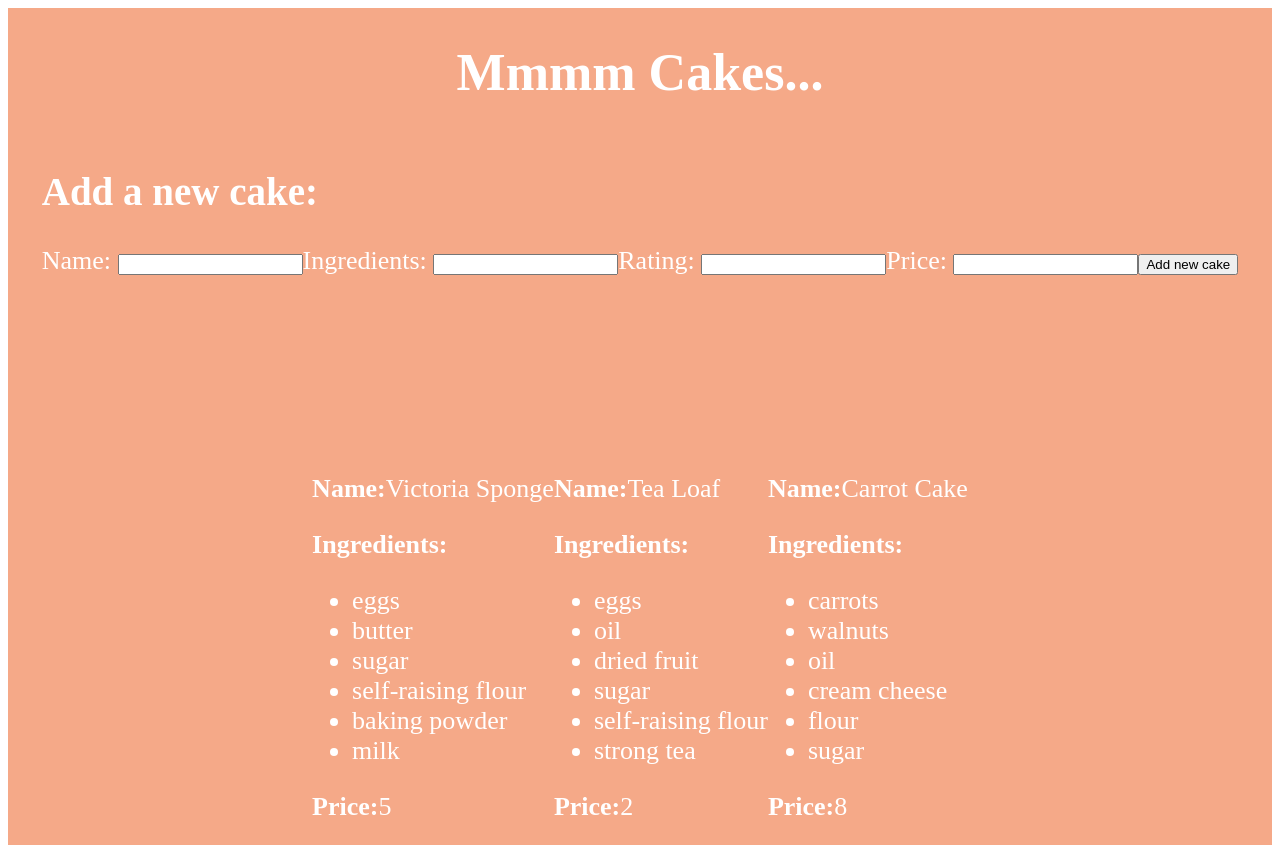
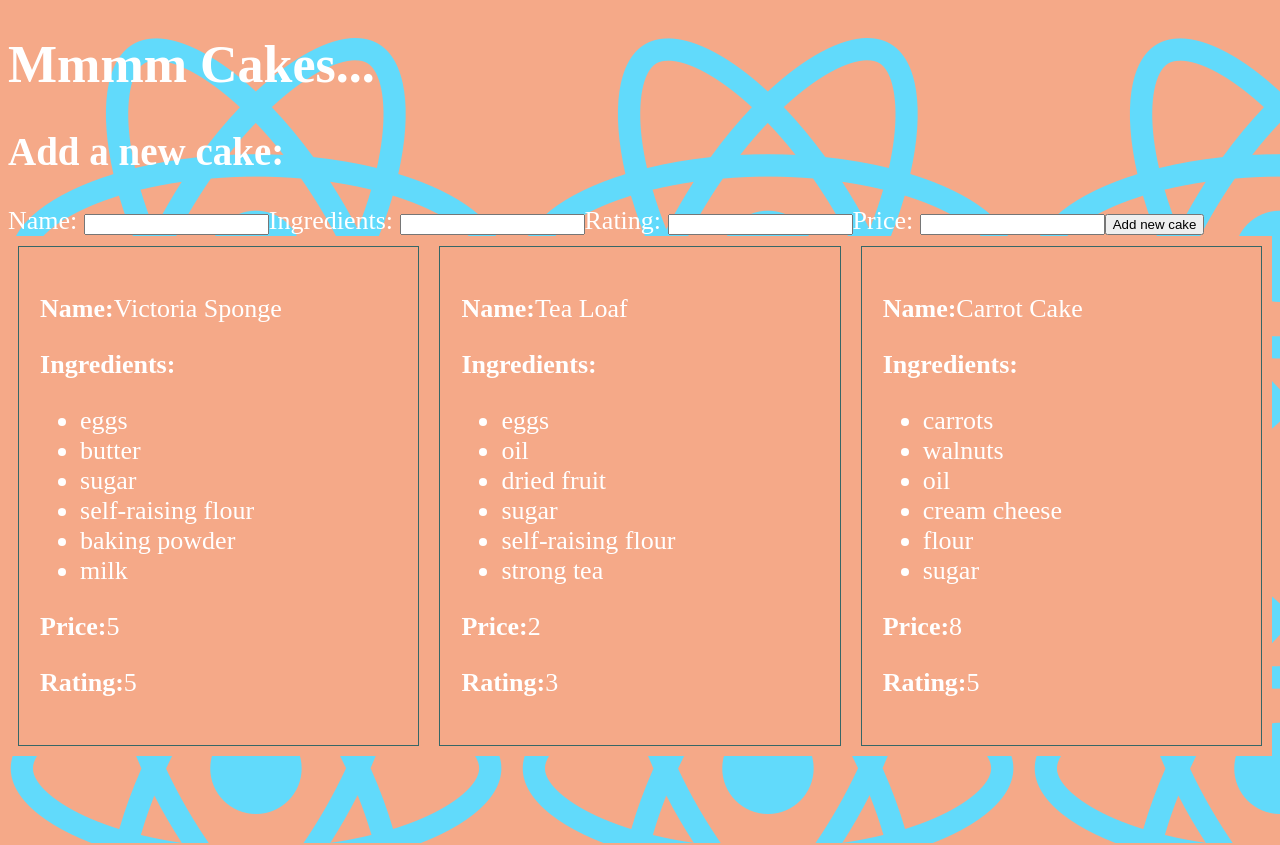
Before and after one commit to ThomasLoughran/bakery_lab_2, a React (Create React App) app: page / in a window 1280 px wide. Shown: the top 845 px of the page. Built offline with nearby package versions, Linux system fonts and the light colour scheme.

Commit message:
added boxes and background colour in css

```diff
--- a/src/App.css
+++ b/src/App.css
@@ -1,26 +1,32 @@
-.App {
+body {
     text-align: centre;
     color: rgb(4, 4, 79);
 }
 
-.App {
+body {
     background-color: #f5a988;
     min-height: 100vh;
-    display: flex;
     flex-direction: column;
     align-items: center;
     justify-content: center;
     font-size: calc(10px + 2vmin);
     color: white;
+
+background-image: url('../public/logo512.png');
 }
 
 .CakeList {
     background-color: #f5a988;
-    min-height: 100vh;
-    display: flex;
-    flex-direction: row;
-    align-items: center;
+    display: grid;
+    grid-template-columns: repeat(3, 1fr);
     justify-content: space-between;
     font-size: calc(10px + 2vmin);
     color: white;
 }
+
+.Cake {
+    border: solid 1px;
+    border-color: rgb(54, 103, 103);
+    padding: 5%;
+    margin: 10px;
+}
--- a/src/cake/CakeList.js
+++ b/src/cake/CakeList.js
@@ -4,7 +4,7 @@ import Cake from "./Cake";
 const CakeList = ({cakes}) => {
 
    const cakeComponents = cakes.map(cake => {
-    return <Cake cake= {cake} key={cake.id}/>
+    return (<Cake cake= {cake} key={cake.id}/>)
    })
 
    return(
```
